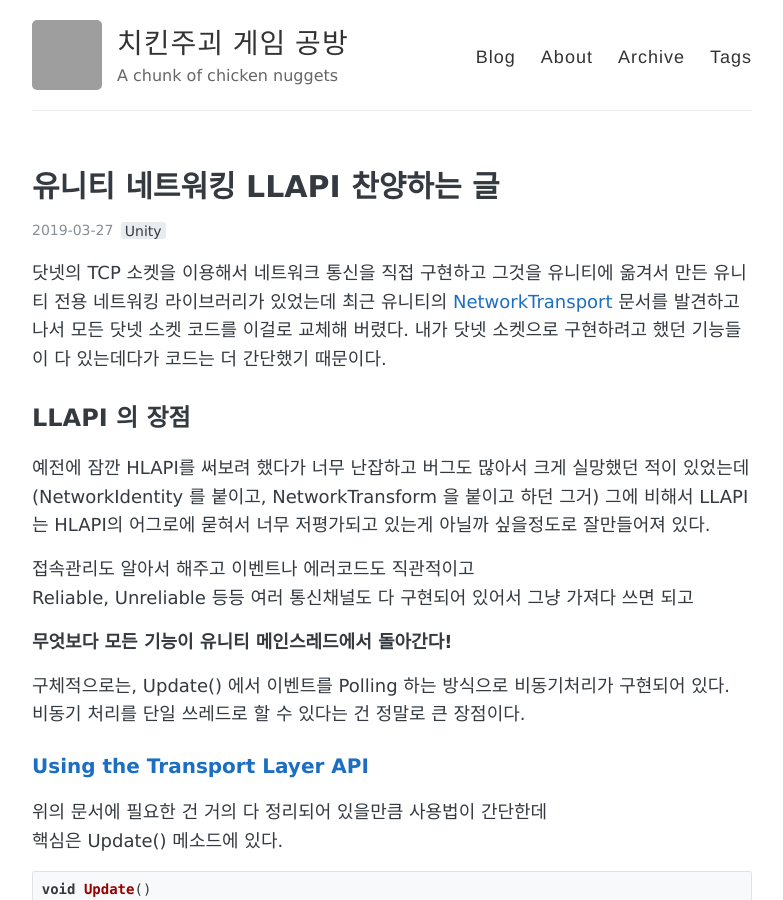
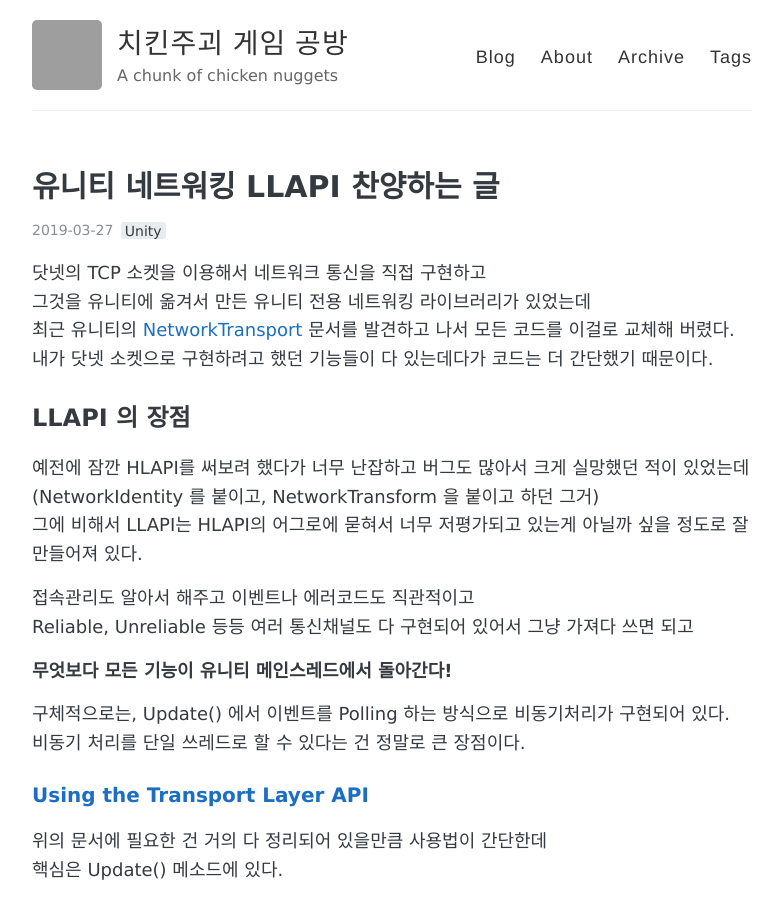
Before and after one commit to chickeningot/chickeningot.github.io, a Jekyll site: the page built from _posts/2019-3-27-post1.md, in a window 1280 px wide and 900 px high. Shown: the whole window, without its empty margins (248-1031 px from the left). Built offline with Jekyll 4.4.1, drawn with Linux system fonts in a browser that asks for light colours; comment, search, counter and statistics services are not loaded; grey boxes are pictures that could not be loaded.

Commit message:
Update 2019-3-27-post1.md

```diff
--- a/_posts/2019-3-27-post1.md
+++ b/_posts/2019-3-27-post1.md
@@ -5,10 +5,15 @@ tags:
   - Unity
 ---
 
-닷넷의 TCP 소켓을 이용해서 네트워크 통신을 직접 구현하고 그것을 유니티에 옮겨서 만든 유니티 전용 네트워킹 라이브러리가 있었는데 최근 유니티의 [NetworkTransport](https://docs.unity3d.com/2018.2/Documentation/ScriptReference/Networking.NetworkTransport.html) 문서를 발견하고 나서 모든 닷넷 소켓 코드를 이걸로 교체해 버렸다. 내가 닷넷 소켓으로 구현하려고 했던 기능들이 다 있는데다가 코드는 더 간단했기 때문이다.
+닷넷의 TCP 소켓을 이용해서 네트워크 통신을 직접 구현하고
+그것을 유니티에 옮겨서 만든 유니티 전용 네트워킹 라이브러리가 있었는데
+최근 유니티의 [NetworkTransport](https://docs.unity3d.com/2018.2/Documentation/ScriptReference/Networking.NetworkTransport.html) 문서를 발견하고 나서 모든 코드를 이걸로 교체해 버렸다.
+내가 닷넷 소켓으로 구현하려고 했던 기능들이 다 있는데다가 코드는 더 간단했기 때문이다.
 
 ## LLAPI 의 장점
-예전에 잠깐 HLAPI를 써보려 했다가 너무 난잡하고 버그도 많아서 크게 실망했던 적이 있었는데 (NetworkIdentity 를 붙이고, NetworkTransform 을 붙이고 하던 그거) 그에 비해서 LLAPI는 HLAPI의 어그로에 묻혀서 너무 저평가되고 있는게 아닐까 싶을정도로 잘만들어져 있다.
+예전에 잠깐 HLAPI를 써보려 했다가 너무 난잡하고 버그도 많아서 크게 실망했던 적이 있었는데
+(NetworkIdentity 를 붙이고, NetworkTransform 을 붙이고 하던 그거)
+그에 비해서 LLAPI는 HLAPI의 어그로에 묻혀서 너무 저평가되고 있는게 아닐까 싶을 정도로 잘 만들어져 있다.
 
 접속관리도 알아서 해주고 이벤트나 에러코드도 직관적이고
 Reliable, Unreliable 등등 여러 통신채널도 다 구현되어 있어서 그냥 가져다 쓰면 되고
```
